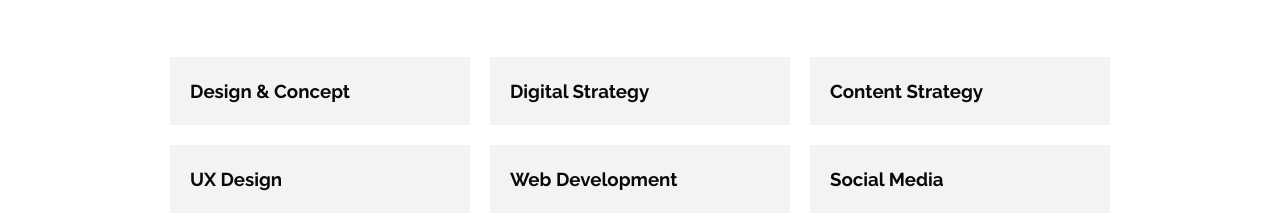
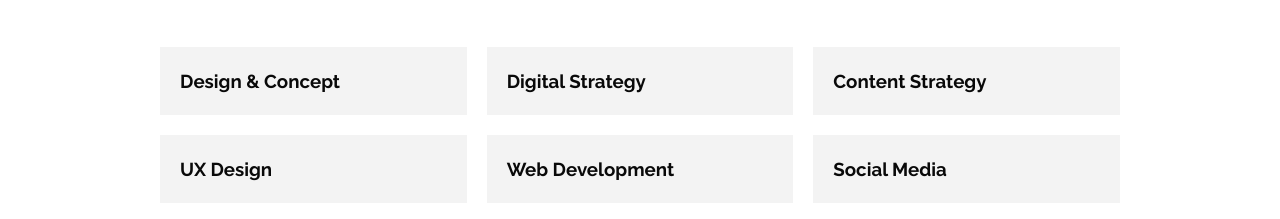
Before and after one commit to jumaanton/alx_html_css, a plain HTML site: page flexbox/4-index.html in a window 1280 px wide. Shown: the part 581-800 px from the top of the page. Drawn offline with nearby package versions, Linux system fonts and the light colour scheme.

Commit message:
completed task 4

```diff
--- a/flexbox/4-styles.css
+++ b/flexbox/4-styles.css
@@ -185,7 +185,7 @@
   }
 
   ul.row {
-    margin: 0;
+    margin: -1rem;
     padding: 0;
     list-style: none;
   }
```
